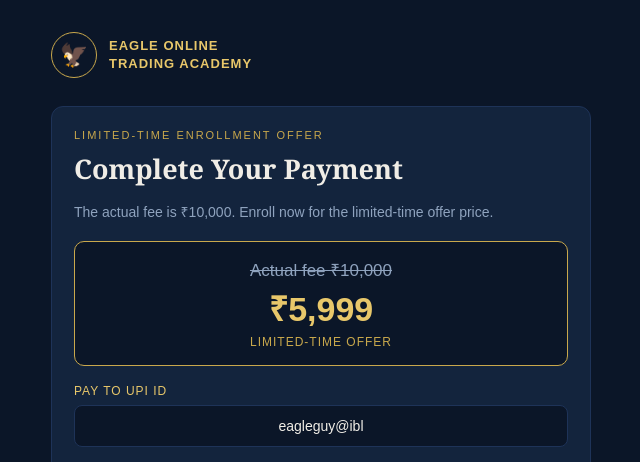
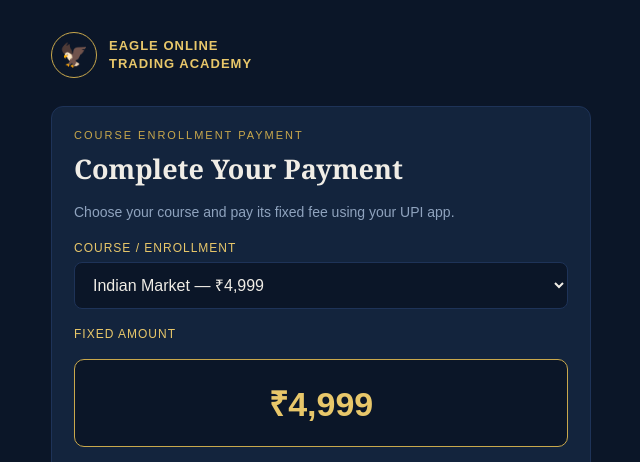
Before and after one commit to DacchuMadhu/EAGLE-TRADING-ACADEMY, a plain HTML site: page payment.html in a window 1280 px wide. Shown: the top 462 px of the page, without its empty margins (319-959 px from the left). Drawn offline with Linux system fonts and the light colour scheme.

Commit message:
Set fixed fees for three enrollment options

```diff
--- a/payment.html
+++ b/payment.html
@@ -11,8 +11,9 @@
 </style>
 </head><body><main class="wrap">
 <div class="brand"><div class="logo">🦅</div><div class="brandtext">EAGLE ONLINE<br>TRADING ACADEMY</div></div>
-<section class="card"><div class="eyebrow">Limited-time enrollment offer</div><h1 class="h">Complete Your Payment</h1><p class="desc">The actual fee is ₹10,000. Enroll now for the limited-time offer price.</p>
-<div class="offerprice"><span class="oldprice">Actual fee ₹10,000</span><strong class="newprice">₹5,999</strong><span class="offertag">Limited-time offer</span></div>
+<section class="card"><div class="eyebrow">Course enrollment payment</div><h1 class="h">Complete Your Payment</h1><p class="desc">Choose your course and pay its fixed fee using your UPI app.</p>
+<label class="label" for="course">Course / enrollment</label><select id="course"><option value="indian" data-amount="4999.00">Indian Market — ₹4,999</option><option value="forex" data-amount="4999.00">Forex Market — ₹4,999</option><option value="both" data-amount="5999.00">Both — ₹5,999</option></select>
+<div class="label">Fixed amount</div><div class="offerprice"><strong class="newprice" id="amount">₹4,999</strong></div>
 <div class="label">Pay to UPI ID</div><div class="upi" id="vpa">eagleguy@ibl</div>
 <div class="qrbox"><img id="qr" alt="UPI QR code"><div class="qr-caption">Scan with PhonePe or another UPI app</div></div>
 <a class="btn gold" id="pay" href="#">Open UPI App &amp; Pay</a><p class="note" id="intentHelp" hidden>If the app does not open, use the QR code with another phone or open this page on an Android phone with a UPI app.</p><button class="btn outline" id="copy" type="button">Copy UPI ID</button>
@@ -24,9 +25,9 @@
 <button class="btn gold" id="submit" type="button">Send details to academy on WhatsApp</button><div class="successhint" id="hint">WhatsApp will open with your details filled in. Please send the message to the academy.</div>
 </section><p class="small">For assistance, contact the academy at 9036540855.</p></main>
 <script>
-const VPA='eagleguy@ibl'; const PAYEE='Eagle Online Trading Academy'; const PHONE='919036540855'; const AMOUNT='5999.00';
-const qr=document.getElementById('qr'), pay=document.getElementById('pay');
-const upi='upi://pay?pa='+encodeURIComponent(VPA)+'&pn='+encodeURIComponent(PAYEE)+'&am='+AMOUNT+'&cu=INR&tn='+encodeURIComponent('Eagle Academy enrollment offer');
-pay.href=upi; qr.src='https://api.qrserver.com/v1/create-qr-code/?size=220x220&data='+encodeURIComponent(upi); const intentHelp=document.getElementById('intentHelp'); if(!/Android/i.test(navigator.userAgent)){pay.addEventListener('click',event=>{event.preventDefault();intentHelp.hidden=false;});}else{pay.addEventListener('click',()=>{setTimeout(()=>{if(document.visibilityState==='visible')intentHelp.hidden=false;},1200);});}
+const VPA='eagleguy@ibl'; const PAYEE='Eagle Online Trading Academy'; const PHONE='919036540855';
+const course=document.getElementById('course'), amountDisplay=document.getElementById('amount'), qr=document.getElementById('qr'), pay=document.getElementById('pay');
+function refreshPayment(){const selected=course.options[course.selectedIndex], amount=selected.dataset.amount, courseName=selected.text.split(' — ')[0];const upi='upi://pay?pa='+encodeURIComponent(VPA)+'&pn='+encodeURIComponent(PAYEE)+'&am='+amount+'&cu=INR&tn='+encodeURIComponent('Eagle Academy '+courseName);amountDisplay.textContent='₹'+Number(amount).toLocaleString('en-IN');pay.href=upi;qr.src='https://api.qrserver.com/v1/create-qr-code/?size=220x220&data='+encodeURIComponent(upi);}
+course.addEventListener('change',refreshPayment);refreshPayment(); const intentHelp=document.getElementById('intentHelp'); if(!/Android/i.test(navigator.userAgent)){pay.addEventListener('click',event=>{event.preventDefault();intentHelp.hidden=false;});}else{pay.addEventListener('click',()=>{setTimeout(()=>{if(document.visibilityState==='visible')intentHelp.hidden=false;},1200);});}
 document.getElementById('copy').addEventListener('click',async()=>{try{await navigator.clipboard.writeText(VPA);alert('UPI ID copied: '+VPA)}catch(e){alert('UPI ID: '+VPA)}});
-document.getElementById('submit').addEventListener('click',()=>{const name=document.getElementById('name').value.trim(),utr=document.getElementById('utr').value.trim();if(!name||!utr){alert('Please enter your name and UTR/reference.');return;}const msg='Eagle Academy Payment Details%0AName: '+encodeURIComponent(name)+'%0AAmount: ₹5,999%0AUPI ID: '+VPA+'%0AUTR / Reference: '+encodeURIComponent(utr)+'%0APlease verify my payment.';document.getElementById('hint').style.display='block';window.open('https://wa.me/'+PHONE+'?text='+msg,'_blank');});</script></body></html>
+document.getElementById('submit').addEventListener('click',()=>{const name=document.getElementById('name').value.trim(),utr=document.getElementById('utr').value.trim(),selected=course.options[course.selectedIndex],courseName=selected.text.split(' — ')[0],fee=Number(selected.dataset.amount).toLocaleString('en-IN');if(!name||!utr){alert('Please enter your name and UTR/reference.');return;}const msg='Eagle Academy Payment Details%0AName: '+encodeURIComponent(name)+'%0ACourse: '+encodeURIComponent(courseName)+'%0AAmount: ₹'+encodeURIComponent(fee)+'%0AUPI ID: '+VPA+'%0AUTR / Reference: '+encodeURIComponent(utr)+'%0APlease verify my payment.';document.getElementById('hint').style.display='block';window.open('https://wa.me/'+PHONE+'?text='+msg,'_blank');});</script></body></html>
```
